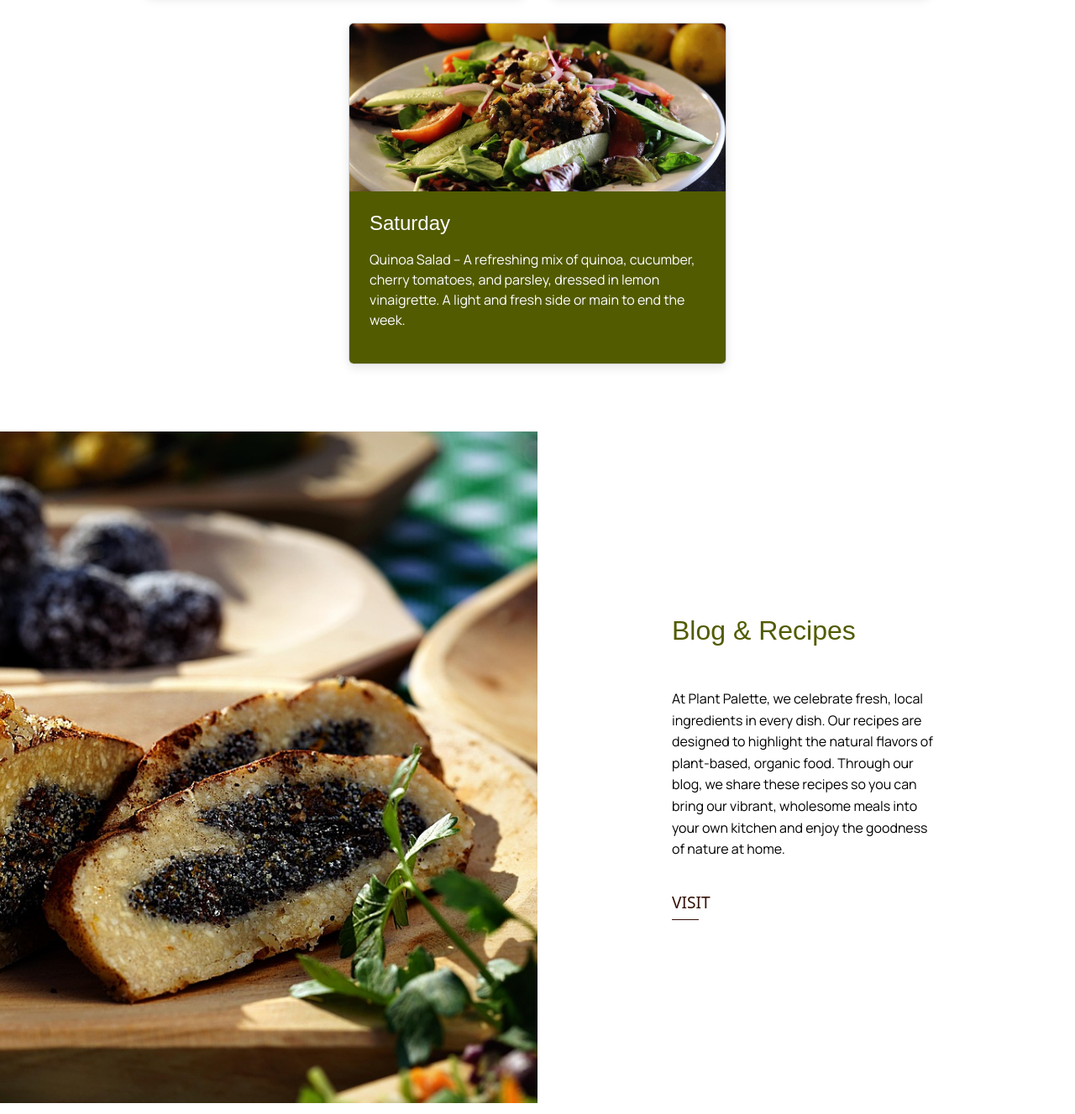
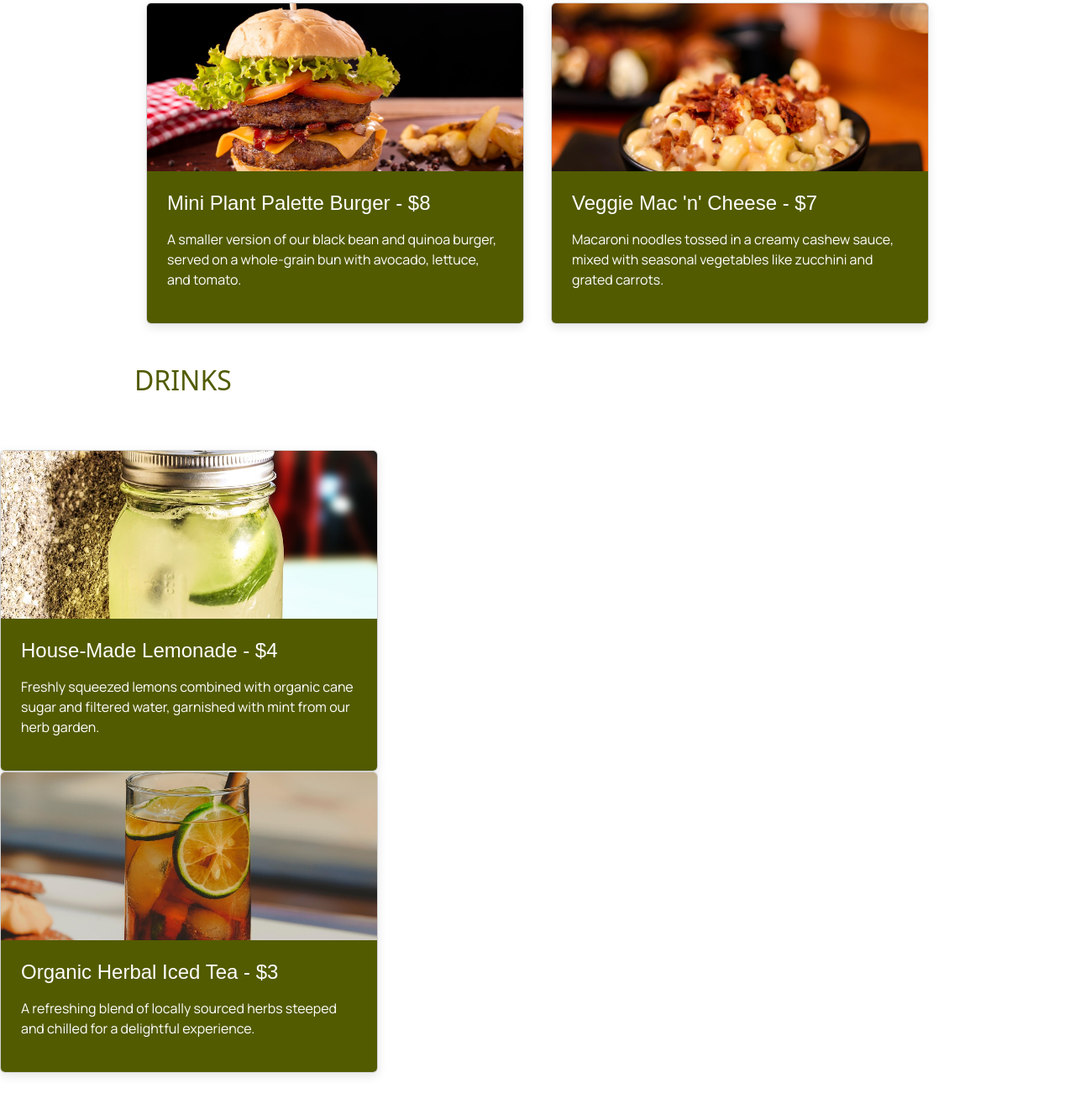
Before and after one commit to alif0003/mtm6201_final, a plain HTML site: page menu.html in a window 1280 px wide. Shown: the part 2442-3769 px from the top of the page at 84% size. Drawn offline with nearby package versions, Linux system fonts and the light colour scheme.

Commit message:
add changes on menu.html and readme.md and add all the images

```diff
--- a/menu.html
+++ b/menu.html
@@ -155,25 +155,72 @@
           </div>
         </div>
 
+        <h2 class="section-title">KIDS MENU</h2>
+
           <!-- Card 5 -->
         <div class="card" data-aos="fade-up" data-aos-duration="800">
-          <img src="image/food-8151625_1280.jpg" alt="Card 5">
+          <img src="image/hamburguer-5829560_1280.jpg" alt="Mini Burguer">
           <div class="card-text">
-            <h3>Friday</h3>
-            <p>Creamy Cashew Alfredo Pasta – Fettuccine tossed in a rich cashew cream sauce, mixed with seasonal veggies like zucchini and spinach. A creamy indulgence that's still plant-based.</p>
+            <h3>Mini Plant Palette Burger - $8</h3>
+            <p>A smaller version of our black bean and quinoa burger, served on a whole-grain bun with avocado, lettuce, and tomato.</p>
           </div>
         </div>
 
           <!-- Card 6 -->
         <div class="card" data-aos="fade-up" data-aos-duration="800">
-          <img src="image/quinoa-2986706_1280.jpg" alt="Card 6">
+          <img src="image/food-4305743_1280.jpg" alt="Mac and cheese">
           <div class="card-text">
-            <h3>Saturday</h3>
-            <p>Quinoa Salad – A refreshing mix of quinoa, cucumber, cherry tomatoes, and parsley, dressed in lemon vinaigrette. A light and fresh side or main to end the week.</p>
+            <h3>Veggie Mac 'n' Cheese - $7</h3>
+            <p>Macaroni noodles tossed in a creamy cashew sauce, mixed with seasonal vegetables like zucchini and grated carrots.</p>
           </div>
         </div>
       </div>
     </section>
+
+    <h2 class="section-title">DRINKS</h2>
+
+          <!-- Card 5 -->
+        <div class="card" data-aos="fade-up" data-aos-duration="800">
+          <img src="image/lemonade-5494497_1280.jpg" alt="Lemonade">
+          <div class="card-text">
+            <h3>House-Made Lemonade - $4</h3>
+            <p>Freshly squeezed lemons combined with organic cane sugar and filtered water, garnished with mint from our herb garden.</p>
+          </div>
+        </div>
+
+          <!-- Card 6 -->
+        <div class="card" data-aos="fade-up" data-aos-duration="800">
+          <img src="image/iced-tea-7125271_1280.jpg" alt="Iced tea">
+          <div class="card-text">
+            <h3>Organic Herbal Iced Tea - $3</h3>
+            <p>A refreshing blend of locally sourced herbs steeped and chilled for a delightful experience.</p>
+          </div>
+        </div>
+      </div>
+    </section>
+
+    <h2 class="section-title">DESSERTS</h2>
+
+          <!-- Card 5 -->
+        <div class="card" data-aos="fade-up" data-aos-duration="800">
+          <img src="image/breakfast-1575064_1280.jpg" alt="Pudin">
+          <div class="card-text">
+            <h3>Chia Pudding Parfait - $6</h3>
+            <p>A refreshing and healthy dessert made with layers of creamy chia pudding, fresh seasonal fruit, and a drizzle of organic honey.</p>
+          </div>
+        </div>
+
+          <!-- Card 6 -->
+        <div class="card" data-aos="fade-up" data-aos-duration="800">
+          <img src="image/dessert-6006446_1280.jpg" alt="Mac and cheese">
+          <div class="card-text">
+            <h3>Vegan Chocolate Avocado Mousse - $7</h3>
+            <p>A rich and creamy chocolate mousse made from ripe avocados, blended with cocoa and natural sweeteners.</p>
+          </div>
+        </div>
+      </div>
+    </section>
+
 
       <!-- Fourth Section -->
     <section class="main-content blog-recipes-section">
```
Also changed, not shown: image/breakfast-1575064_1280.jpg (added), image/dessert-6006446_1280.jpg (added), image/food-4305743_1280.jpg (added), image/hamburguer-5829560_1280.jpg (added), image/iced-tea-7125271_1280.jpg (added), image/lemonade-5494497_1280.jpg (added), 1 other file.
